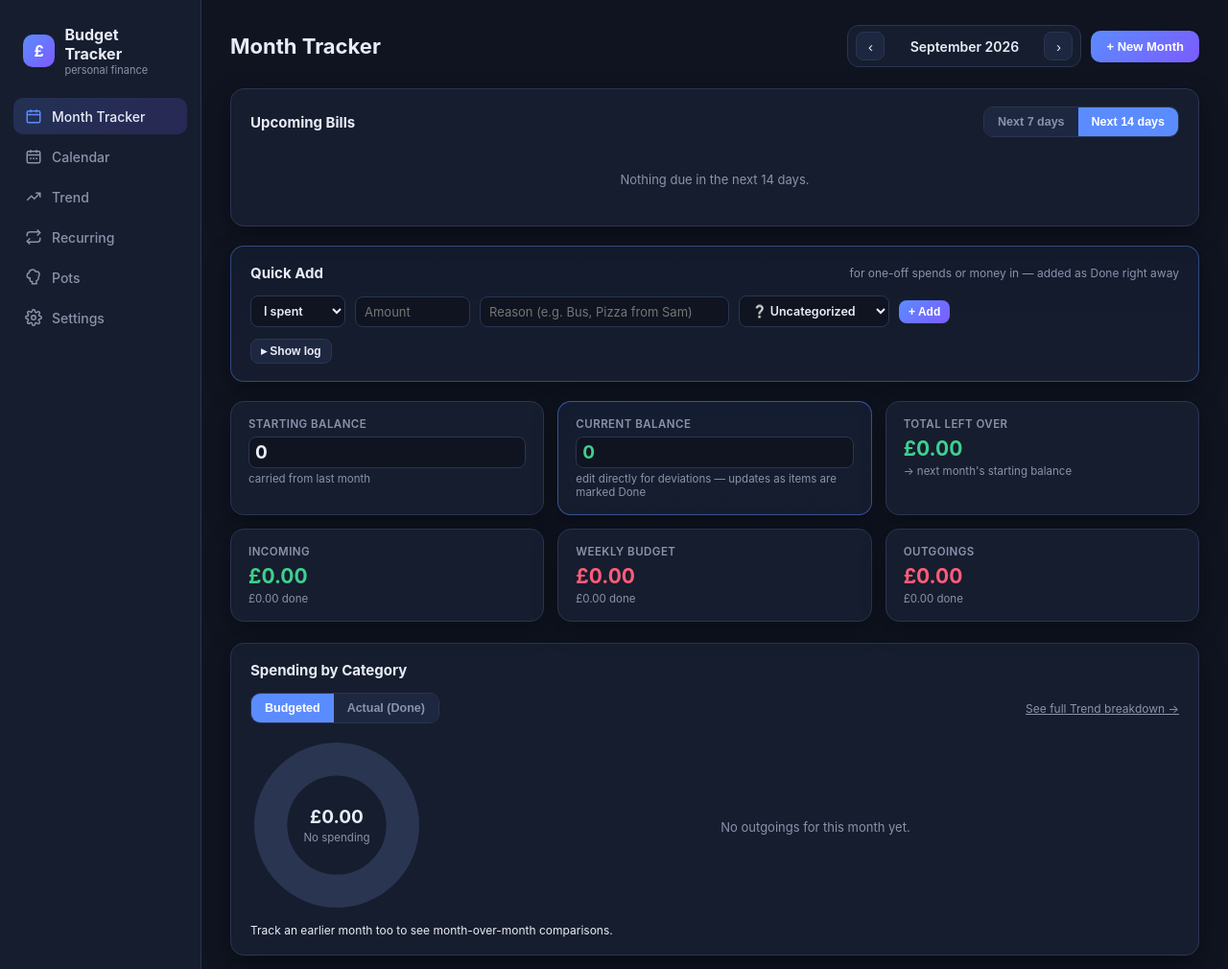
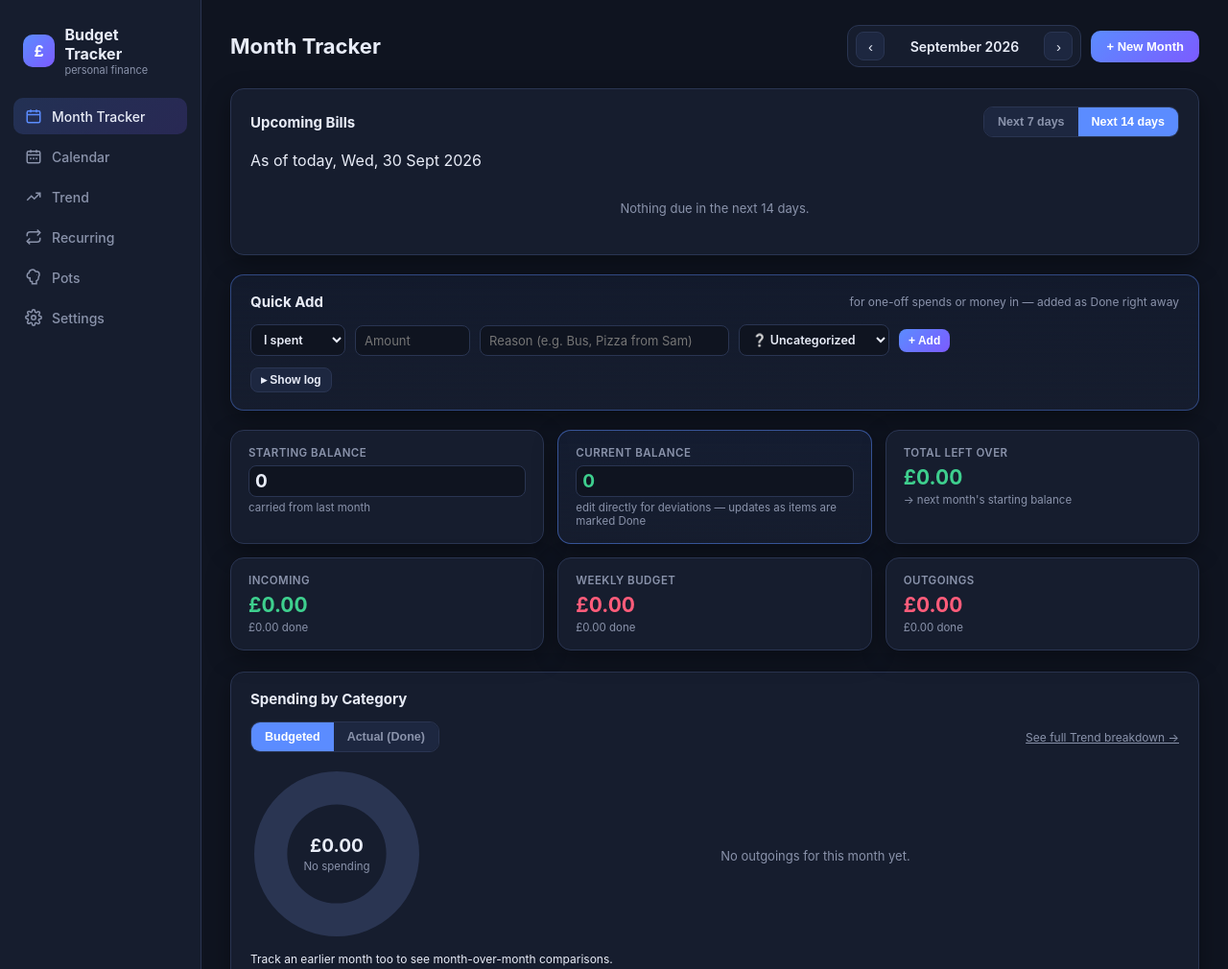
Before and after one commit to rf223323/budget-tracker, a plain HTML site: page index.html in a window 1280 px wide. Shown: the top 1010 px of the page at 96% size. Drawn offline with Linux system fonts and the light colour scheme.

Commit message:
Clarify that Upcoming Bills is anchored to today, not the viewed month
The widget always looks forward from the real calendar date, but
nothing said so — if you'd browsed ahead to a future month, a bill
due there (like Rent on the 1st) just silently didn't show, with no
indication why. Now shows "As of today, <date>" and, when the
viewed month differs from the real current month, explicitly notes
it's independent of whatever month is shown below.

Co-Authored-By: Claude Sonnet 5 <noreply@anthropic.com>

```diff
--- a/index.html
+++ b/index.html
@@ -1111,6 +1111,7 @@ function renderMonth(){
           <button class="seg-btn" data-days="14">Next 14 days</button>
         </div>
       </div>
+      <div class="hint" id="upcomingBillsHint" style="margin-bottom:10px;"></div>
       <div id="upcomingBillsList"></div>
     </div>
 
@@ -1495,11 +1496,20 @@ function upcomingBills(daysAhead){
 }
 function renderUpcomingBills(){
   const el = document.getElementById('upcomingBillsList');
+  const hintEl = document.getElementById('upcomingBillsHint');
   if(!el) return;
   document.querySelectorAll('#upcomingBillsToggle .seg-btn').forEach(b=>{
     b.classList.toggle('active', Number(b.dataset.days)===upcomingBillsWindow);
     b.onclick = ()=>{ upcomingBillsWindow = Number(b.dataset.days); renderUpcomingBills(); };
   });
+  const today = new Date();
+  const todayKey = monthKey(today);
+  if(hintEl){
+    const todayText = today.toLocaleDateString('en-GB',{weekday:'short', day:'numeric', month:'short', year:'numeric'});
+    hintEl.textContent = state.currentMonthKey===todayKey
+      ? `As of today, ${todayText}`
+      : `As of today, ${todayText} — independent of ${monthLabelFromKey(state.currentMonthKey)} shown below`;
+  }
   const bills = upcomingBills(upcomingBillsWindow);
   if(!bills.length){
     el.innerHTML = `<div class="empty">Nothing due in the next ${upcomingBillsWindow} days.</div>`;
```
